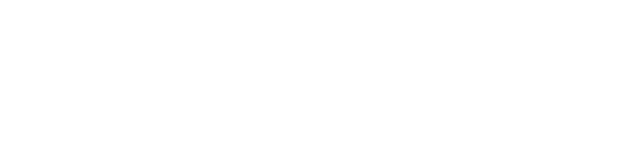
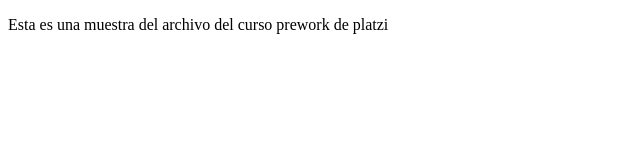
Before and after one commit to EduarCardozo/proyectodemocursoprework, a plain HTML site: page index.html in a window 1280 px wide. Shown: the whole page, without its empty margins (0-640 px from the left). Drawn offline with Linux system fonts and the light colour scheme.

Commit message:
se agrega descripcion

```diff
--- a/index.html
+++ b/index.html
@@ -7,6 +7,6 @@
     <title>Project Prework Platzi</title>
 </head>
 <body>
-
+    <p>Esta es una muestra del archivo del curso prework de platzi</p>
 </body>
 </html>
```
